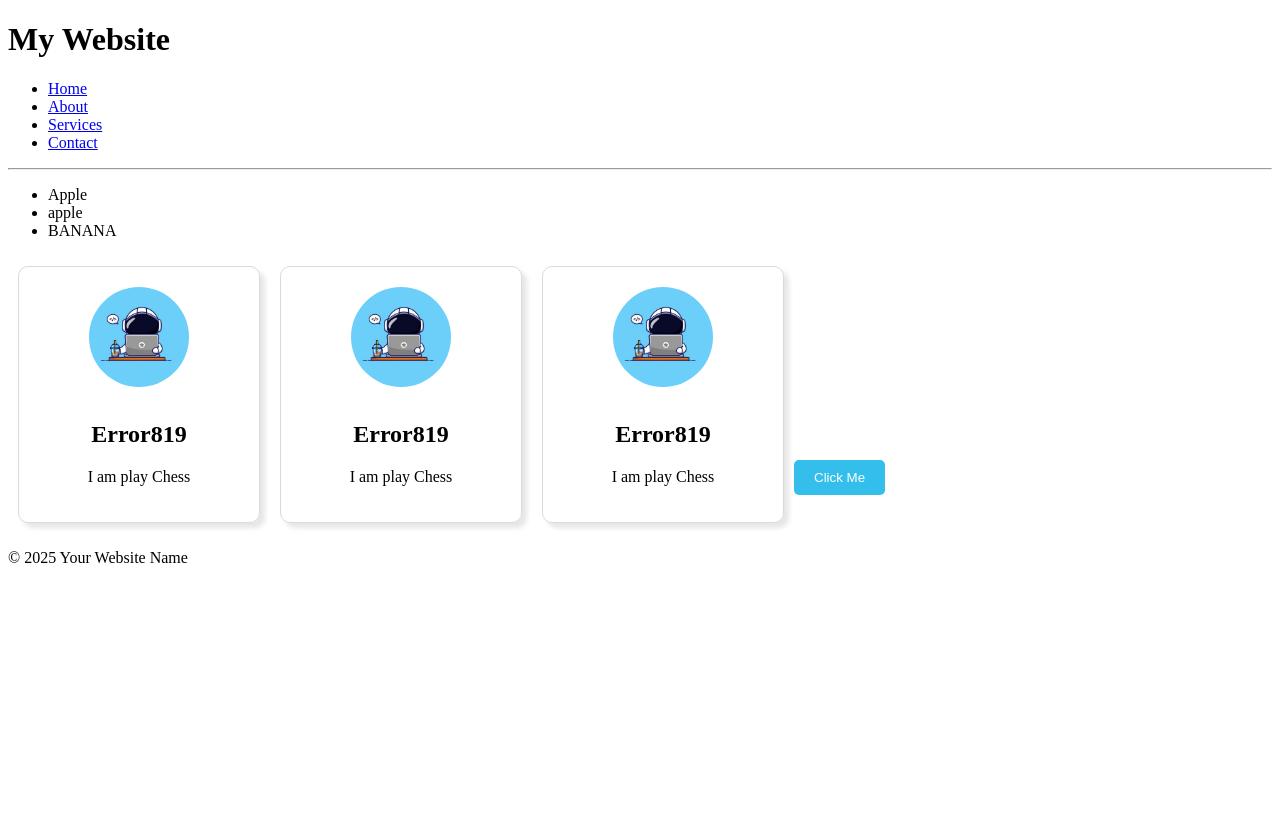
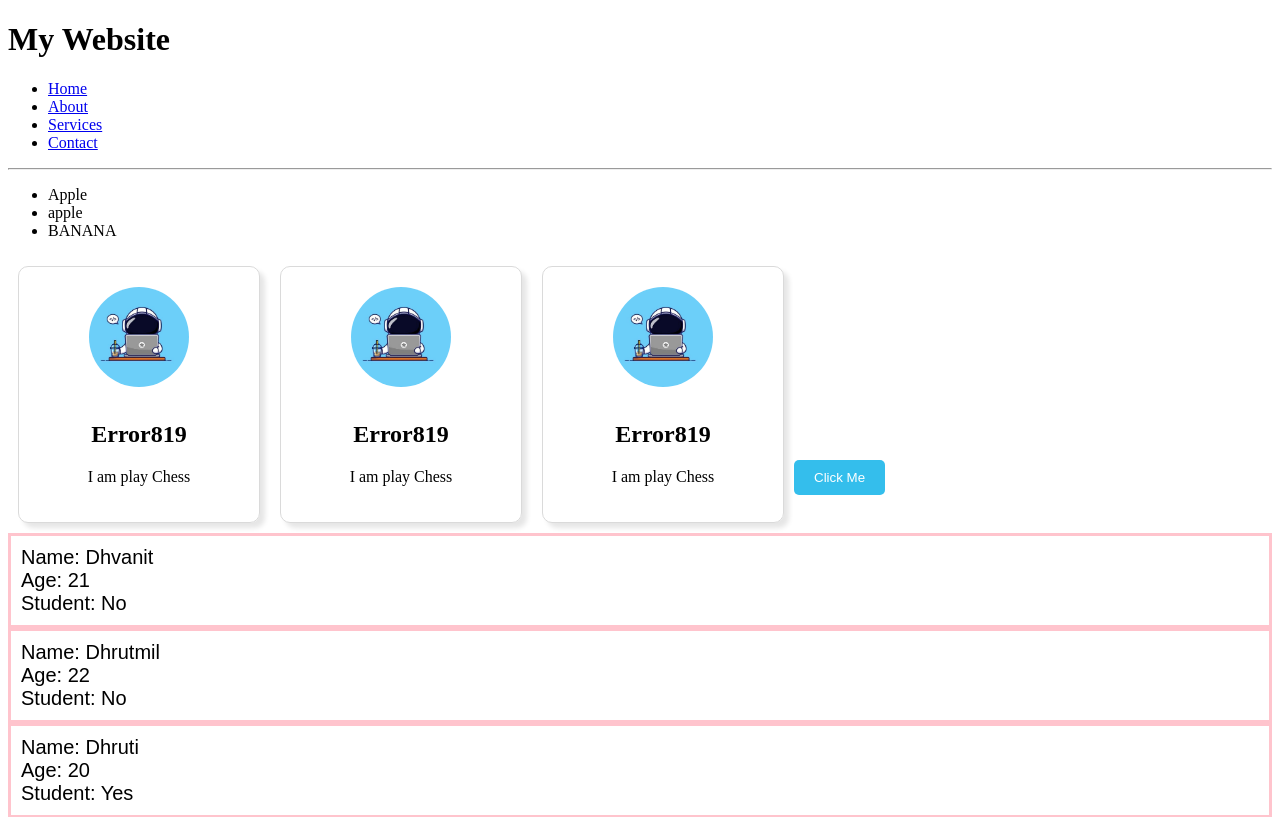
Before and after one commit to dvnt819/learning-MERN, a React (Vite) app in the folder reactJS/my-react-app/: page / in a window 1280 px wide. Shown: the top 817 px of the page. Built offline with nearby package versions, Linux system fonts and the light colour scheme.

Commit message:
learned Props and it's types

```diff
--- a/reactJS/my-react-app/package.json
+++ b/reactJS/my-react-app/package.json
@@ -10,6 +10,7 @@
     "preview": "vite preview"
   },
   "dependencies": {
+    "prop-types": "^15.8.1",
     "react": "^19.0.0",
     "react-dom": "^19.0.0"
   },
--- a/reactJS/my-react-app/src/App.jsx
+++ b/reactJS/my-react-app/src/App.jsx
@@ -6,6 +6,7 @@ import Footer from './Footer'
 import Food from './Food'
 import Card from './Card'
 import Button from './Button'
+import Student from './Student'
 
 function App() {
   return(
@@ -16,6 +17,10 @@ function App() {
         <Card></Card>
         <Card></Card>
         <Button></Button>
+        <Student name="Dhvanit" age={21} isStudent={false}/>
+        <Student name="Dhrutmil" age={22} isStudent={false}/>
+        <Student name="Dhruti" age={20} isStudent={true}/>
+        <Student name="Deep" />
         <Footer></Footer>
     </div>
   );
--- /dev/null
+++ b/reactJS/my-react-app/src/Student.jsx
@@ -0,0 +1,25 @@
+import PropTypes from 'prop-types'
+
+function Student(props){
+    return(
+        <div className="student">
+            <p>Name: {props.name}</p>
+            <p>Age: {props.age}</p>
+            <p>Student: {props.isStudent ? "Yes" : "No"}</p>
+        </div>
+    );
+}
+
+Student.propTypes={
+    name: PropTypes.string,
+    age: PropTypes.number,
+    isStudent: PropTypes.bool
+}
+
+Student.defaultProps = {
+    name : "Guest",
+    age:0,
+    isStudent: false
+}
+
+export default Student;
--- a/reactJS/my-react-app/src/index.css
+++ b/reactJS/my-react-app/src/index.css
@@ -35,3 +35,14 @@
   padding: 12px 24px;
 
 }
+
+.student{
+  font-family: Arial , sans-serif;
+  font-size: 20px;
+  padding:10px;
+  border: 3px solid rgb(255, 182, 193 , 0.8);
+}
+
+.student p{
+  margin: 0;
+}
```
Also changed, not shown: 1 other file (tests, documents, lock files or other folders).
